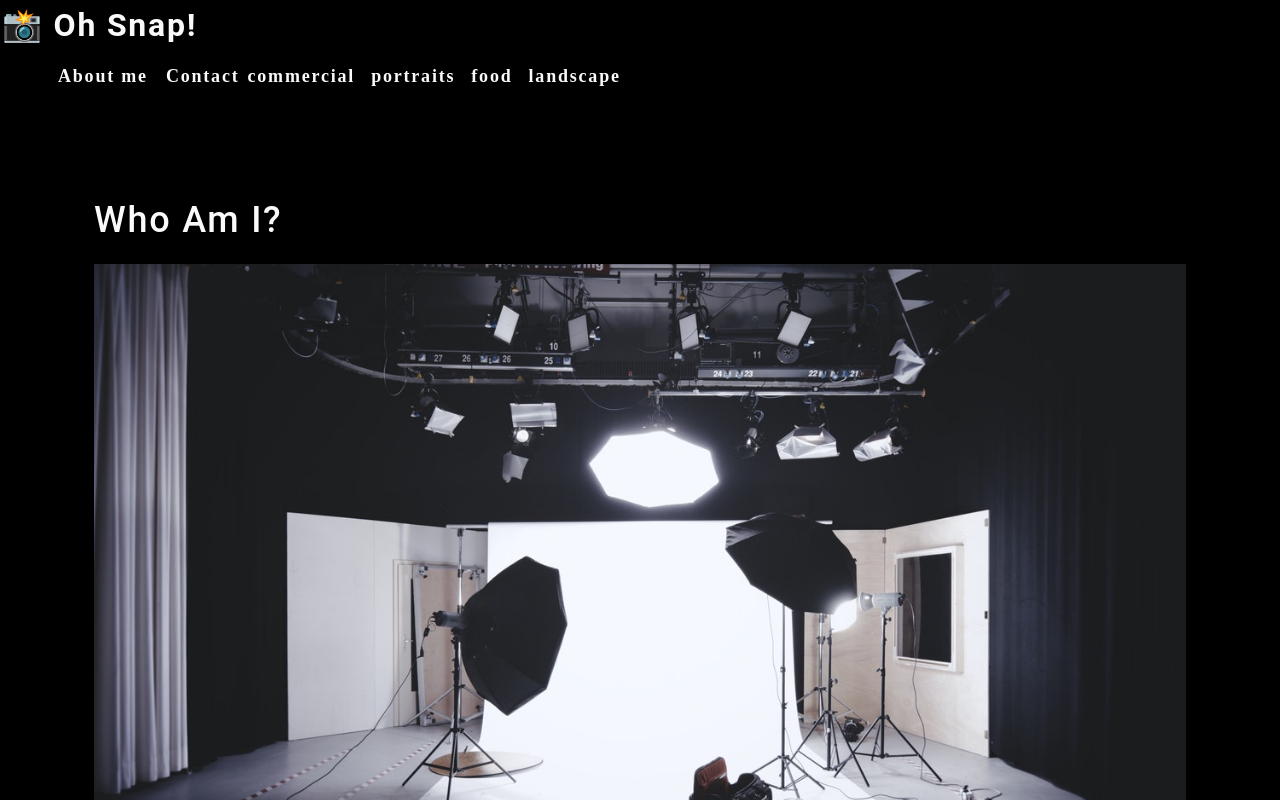
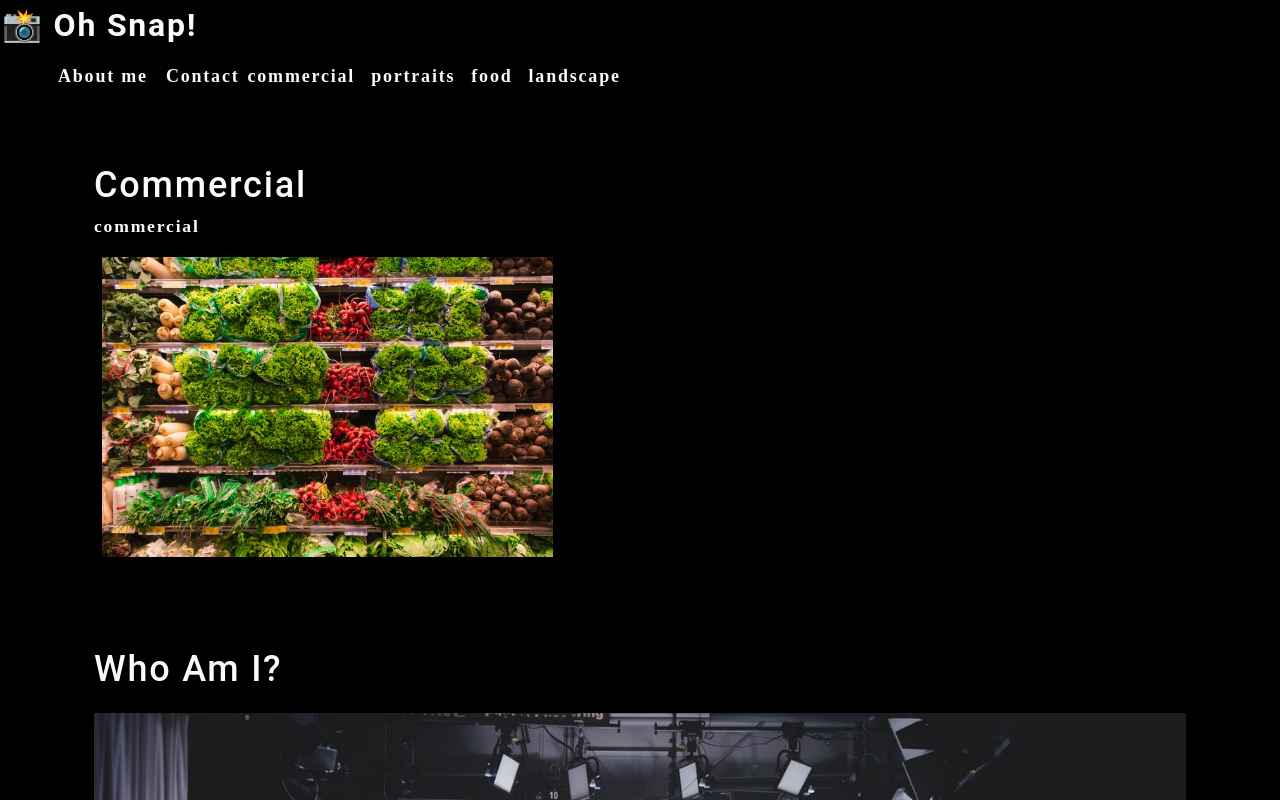
Before and after one commit to km4891/photo-port, a React (Create React App) app: page / in a window 1280 px wide. Shown: the top 800 px of the page. Built offline with nearby package versions, Linux system fonts and the light colour scheme.

Commit message:
working on gallery

```diff
--- a/src/App.js
+++ b/src/App.js
@@ -1,6 +1,7 @@
 import React from 'react';
 import './App.css';
 import About from './components/About';
+import Gallery from './components/Gallery';
 import Nav from './components/Nav';
 
 function App() {
@@ -8,6 +9,7 @@
     <div>
       <Nav></Nav>
       <main>
+        <Gallery></Gallery>
         <About></About>
       </main>
     </div>
--- /dev/null
+++ b/src/components/Gallery/index.js
@@ -0,0 +1,24 @@
+import React from 'react';
+import { capitalizeFirstLetter } from '../../utils/helpers'
+import photo from "../../assets/small/commercial/0.jpg";
+
+function Gallery(props) {
+  const currentCategory = {
+      name: "commercial",
+      description: "Photos of grocery stores, food trucks, and other commercial projects"
+  };
+  return (
+    <section>
+      <h1>{capitalizeFirstLetter(currentCategory.name)}</h1>
+      <p>{currentCategory.name}</p>
+      <div className="flex-row">
+          <img
+            src={photo}
+            alt="Commercial Example"
+            className="img-thumbnail mx-1"
+            />
+      </div>
+    </section>
+  );
+}
+export default Gallery;
--- a/src/components/Nav/index.js
+++ b/src/components/Nav/index.js
@@ -36,7 +36,7 @@
             <nav>
                 <ul className="flex-row">
                     <li className="mx-2">
-                        <a data-testid="about" href="#about" onClick={() => handleClick("About")}>
+                        <a data-testid="about" href="#about" /* onClick={() => handleClick("About")} */>
                             About me
                         </a>
                     </li>
```
Also changed, not shown: 1 other file (tests, documents, lock files or other folders).
